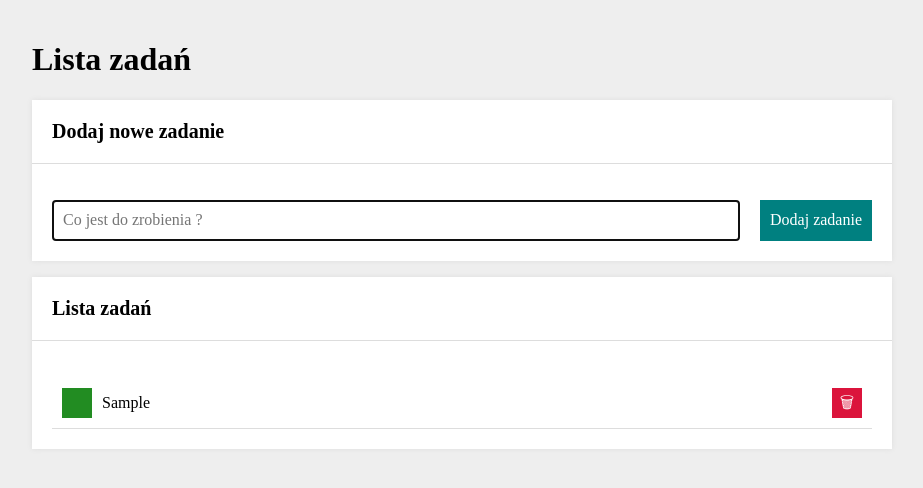
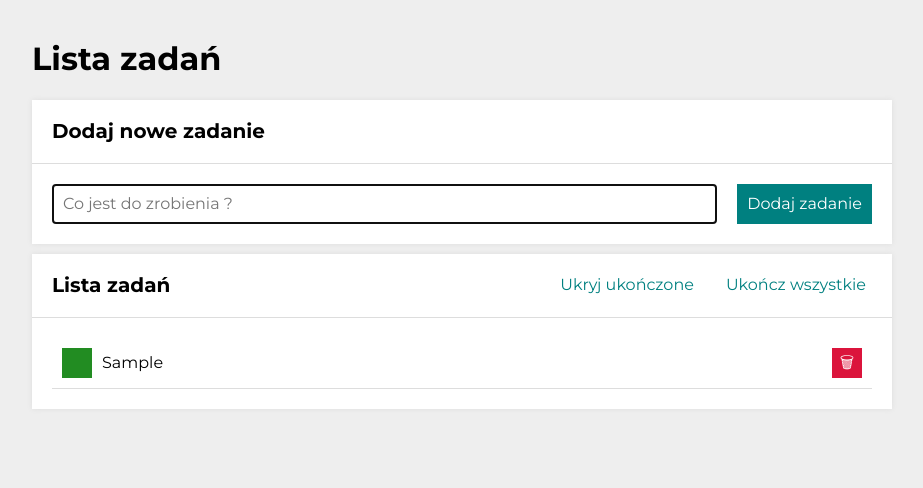
Before and after one commit to Albrecht-Albi/To-do_list_update, a plain HTML site: page index.html in a window 1280 px wide. Both pictures are taken after typing "Sample" into the empty fields and a click on the button "Dodaj zadanie". Shown: the whole page, without its empty margins (178-1101 px from the left). Drawn offline with nearby package versions, Linux system fonts and the light colour scheme.

Commit message:
file formatting

```diff
--- /dev/null
+++ b/css/buttons.css
@@ -0,0 +1,27 @@
+.buttons {
+    display: flex;
+    flex-wrap: wrap;
+}
+
+.buttons__button {
+    background: transparent;
+    color: teal;
+    border: none;
+    margin: 0 0 0 20px;
+    transition: color 0.3s;
+}
+
+@media(max-width: 767px) {
+    .buttons__button {
+        flex-basis: 100%;
+        margin: 10px;
+    }
+}
+
+.buttons__button:hover {
+    color: hsl(180,100%, 35%);
+}
+
+.buttons__button:disabled {
+    color: #ccc;
+}
--- a/css/form.css
+++ b/css/form.css
@@ -20,10 +20,12 @@
     background: hsl(180, 100%, 25%);
     color: white;
     border: none;
+    transition: 0.3s;
 }
 
 .form__button:hover {
     background-color: hsl(180, 100%, 30%);
+    transform: scale(1.1);
 }
 
 .form__button:active {
--- a/css/section.css
+++ b/css/section.css
@@ -5,11 +5,26 @@
 }
 
 .section__header {
+   border-bottom: 1px solid #ddd;
+   display: grid;
+   grid-template-columns: auto auto;
+   grid-gap: 20px;
+   justify-content: space-between;
+   align-items: center;
+   padding: 20px;
+}
+
+@media(max-width: 767px) {
+   .section__header {
+      grid-template-columns: 1fr;
+   }
+}
+
+.section__title {
    font-size: 20px;
-   padding: 20px;
-   border-bottom: 1px solid #ddd;
+   margin: 0;
 }
 
 .section__body {
-    padding: 20px;
+   padding: 20px;
 }
--- a/css/style.css
+++ b/css/style.css
@@ -7,6 +7,6 @@ html {
 }
 
 body {
-    font-famili: 'Montserrat' , sans-serif;
+    font-family: 'Montserrat' , sans-serif;
     background: #eee;
 }
--- a/css/tasks.css
+++ b/css/tasks.css
@@ -13,6 +13,10 @@
     border-bottom: 1px solid #ddd;
 }
 
+.tasks__item--hidden {
+    display: none;
+}
+
 .tasks__content--done {
     text-decoration: line-through;
 }
@@ -23,6 +27,7 @@
     width: 30px;
     height: 30px;
     padding: 0;
+    transition: background 0.3s;
 }
 
 .tasks__button--toggleDone {
--- a/index.html
+++ b/index.html
@@ -13,21 +13,26 @@
     <link href="css/section.css" rel="stylesheet">
     <link href="css/style.css" rel="stylesheet">
     <link href="css/tasks.css" rel="stylesheet">
+    <link href="css/buttons.css" rel="stylesheet">
     <link rel="stylesheet" href="https://cdnjs.cloudflare.com/ajax/libs/normalize/8.0.1/normalize.min.css"
         integrity="sha512-NhSC1YmyruXifcj/KFRWoC561YpHpc5Jtzgvbuzx5VozKpWvQ+4nXhPdFgmx8xqexRcpAglTj9sIBWINXa8x5w=="
         crossorigin="anonymous" referrerpolicy="no-referrer" />
     <link rel="preconnect" href="https://fonts.googleapis.com">
     <link rel="preconnect" href="https://fonts.gstatic.com" crossorigin>
     <link href="https://fonts.googleapis.com/css2?family=Montserrat:wght@400;700&display=swap" rel="stylesheet">
-    <script defer src="js/script.js"> </script>
+    <script src="js/script.js" defer> </script>
+    </head>
 
 <body>
     <main class="container">
         <header>
             <h1>Lista zadań</h1>
         </header>
+
         <section class="section">
-            <h2 class="section__header">Dodaj nowe zadanie </h2>
+            <header class="section__header">
+                <h2 class="section__title">Dodaj nowe zadanie </h2>
+            </header>
             <div class="section__body">
                 <form class="form js-form">
                     <input class="form__input js-newTask" placeholder="Co jest do zrobienia ?">
@@ -36,7 +41,10 @@
             </div>
         </section>
         <section class="section">
-            <h2 class="section__header">Lista zadań</h2>
+            <header class="section__header">
+                <h2 class="section__title">Lista zadań</h2>
+                <div class="buttons js-buttons"></div>
+            </header>
             <div class="section__body">
                 <ul class="tasks js-tasks"></ul>
             </div>
--- a/js/script.js
+++ b/js/script.js
@@ -4,12 +4,12 @@
     };
 
     let tasks = [];
-    let hideDoneTask = false
+    let hideDoneTasks = false;
 
     const removeTask = (taskIndex) => {
         tasks = [
-            ...tasks.splice(0, taskIndex),
-            ...tasks.splice(taskIndex + 1),
+            ...tasks.slice(0, taskIndex),
+            ...tasks.slice(taskIndex + 1),
         ];
         render();
     };
@@ -27,14 +27,22 @@
         render();
     };
 
+    const addNewTask = (newTaskContent) => {
+        tasks = [...tasks, { content: newTaskContent }];
+        render();
+    };
 
+    const markAllTasksDone = () => {
+        tasks = tasks.map((task) => ({
+            ...task,
+            done: true,
+        }));
 
+        render();
+    };
 
-
-    const addNewTask = (newTaskContent) => {
-        tasks.push({
-            content: newTaskContent,
-        });
+    const toggleHideDoneTasks = () => {
+        hideDoneTasks = !hideDoneTasks;
         render();
     };
 
@@ -47,6 +55,7 @@
             });
         });
     };
+
     const bindToggleDoneEvents = () => {
         const toggleDoneButtons = document.querySelectorAll(".js-toggleDone");
 
@@ -57,28 +66,69 @@
         });
     };
 
-    const render = () => {
-        let taskListHTMLContent = "";
-
-        for (const task of tasks) {
-            taskListHTMLContent += `
-        <li class="tasks__item js-task">
-
+    const renderTasks = () => {
+        const taskToHTML = task => `
+        <li class="
+            tasks__item${task.done && hideDoneTasks ? " tasks__item--hidden" : ""} js-task
+            ">
             <button class="tasks__button tasks__button--toggleDone js-toggleDone">
             ${task.done ? "✔" : ""}
             </button>
-           <span class="tasks__content${task.done ? "tasks__content--done" : ""}">
+           <span class="tasks__content${ task.done ? "tasks__content--done" : ""}">
            ${task.content}
            </span>
-            <button class="tasks__button tasks__button--remove  js-remove">🗑</button>
+            <button class="tasks__button tasks__button--remove  js-remove">
+            🗑
+            </button>
             </li>
             `;
+
+        const tasksElement = document.querySelector(".js-tasks");
+        tasksElement.innerHTML = tasks.map(taskToHTML).join("");
+    };
+
+    const renderButtons = () => {
+        const buttonsElement = document.querySelector(".js-buttons");
+
+        if (!tasks.length) {
+            buttonsElement.innerHTML = "";
+            return;
         }
 
-        document.querySelector(".js-tasks").innerHTML = taskListHTMLContent;
+        buttonsElement.innerHTML = `
+        <button class="buttons__button js-toggleHideDoneTasks">
+        ${hideDoneTasks ? "Pokaż" : "Ukryj"} ukończone
+        </button>
+        <button
+        class="buttons__button js-markAllDone"
+        ${tasks.every(({ done }) => done) ? "disabled" : ""}
+        >
+         Ukończ wszystkie
+         </button>
+        `;
+    };
 
+    const bindButtonsEvents = () => {
+        const markAllDoneButton = document.querySelector(".js-markAllDone");
+
+        if (markAllDoneButton) {
+            markAllDoneButton.addEventListener("Click", markAllTasksDone);
+        }
+
+        const toggleHideDoneTasksButton = document.querySelector(".js-toggleHideDoneTasks");
+
+        if (toggleHideDoneTasksButton) {
+            toggleHideDoneTasksButton.addEventListener("Click", toggleHideDoneTasks);
+        }
+    };
+
+    const render = () => {
+        renderTasks();
         bindRemoveEvents();
         bindToggleDoneEvents();
+
+        renderButtons();
+        bindButtonsEvents();
     };
 
     const onFormSubmit = (event) => {
@@ -99,11 +149,9 @@
         render();
 
         const form = document.querySelector(".js-form");
-
         form.addEventListener("submit", onFormSubmit);
         welcome();
     };
 
     init();
-
 }
```
